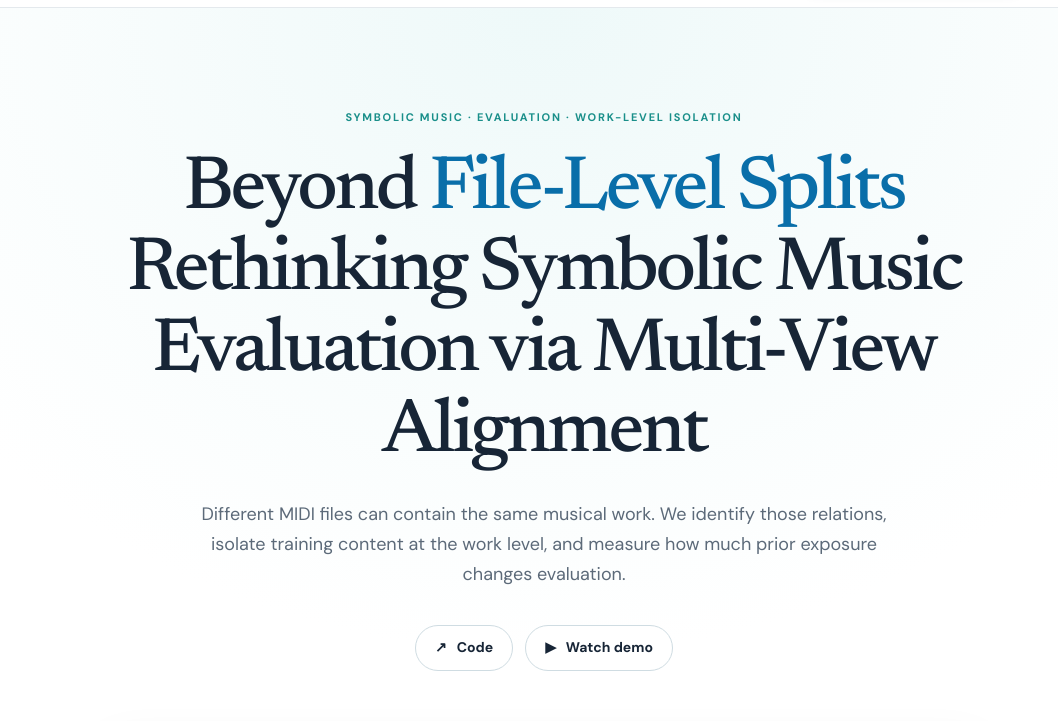
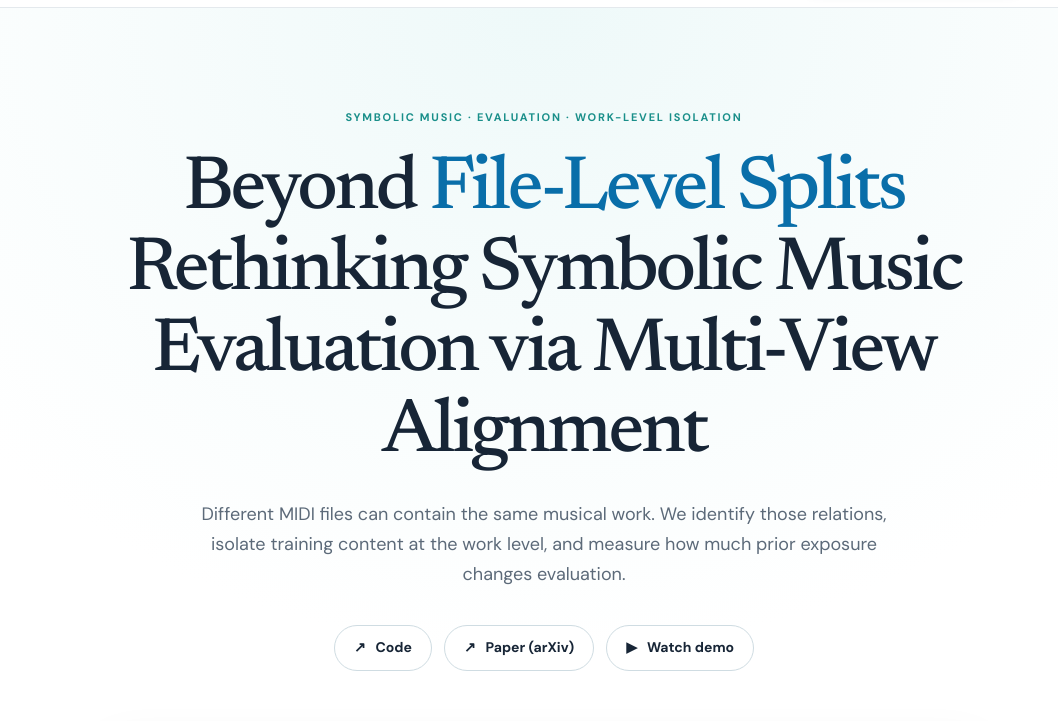
Before and after one commit to kunbai05-nb/kunbai05-nb.github.io, a plain HTML site: page index.html in a window 1280 px wide. Shown: the part 79-800 px from the top of the page, without its empty margins (96-1154 px from the left). Drawn offline with Linux system fonts and the light colour scheme.

Commit message:
Link the arXiv paper beside the GitHub code

```diff
--- a/index.html
+++ b/index.html
@@ -106,7 +106,7 @@
 <body>
 <header class="topbar"><div class="container"><a class="brand" href="#top"><span class="brand-icon" aria-hidden="true">♫</span> MVA-SWI</a><nav class="nav" aria-label="Main navigation"><a href="#problem">Problem</a><a href="#method">Method</a><a href="#results">Results</a><a href="#demo">Demo</a></nav><div class="extended-slot"><a class="extended-results" href="assets/extended_results.pdf" target="_blank" rel="noopener" aria-label="Extended Results, additional analyses (PDF, opens in a new tab)"><span class="results-icon" aria-hidden="true"><svg viewBox="0 0 24 24" fill="none" stroke="currentColor" stroke-width="1.7" stroke-linecap="round" stroke-linejoin="round"><path d="M6 3.5h7l4.5 4.5v12.5H6zM13 3.5V8h4.5M9 16v-2m3 2v-4m3 4v-6"/></svg></span><span class="results-copy"><span class="results-title">Extended Results</span><span class="results-subtitle">Click me · PDF</span></span><span class="results-arrow" aria-hidden="true"><svg viewBox="0 0 16 16" fill="none" stroke="currentColor" stroke-width="1.7" stroke-linecap="round" stroke-linejoin="round"><path d="M4 12 12 4M5 4h7v7"/></svg></span></a></div></div></header>
 <main id="top">
-  <section class="hero"><div class="container"><p class="eyebrow">Symbolic music · evaluation · work-level isolation</p><h1>Beyond <em>File-Level Splits</em><br>Rethinking Symbolic Music Evaluation via Multi-View Alignment</h1><p class="sub">Different MIDI files can contain the same musical work. We identify those relations, isolate training content at the work level, and measure how much prior exposure changes evaluation.</p><div class="actions"><a class="pill" href="https://github.com/kunbai05-nb/LeakageBench-MIDI" target="_blank" rel="noopener">↗ &nbsp; Code</a><a class="pill" href="#demo">▶ &nbsp; Watch demo</a></div><div id="demo" class="hero-demo"><div class="video-wrap"><video controls preload="metadata" playsinline aria-label="MVA-SWI detector application demonstration"><source src="assets/demo.mp4" type="video/mp4">Your browser does not support embedded video.</video></div></div></div></section>
+  <section class="hero"><div class="container"><p class="eyebrow">Symbolic music · evaluation · work-level isolation</p><h1>Beyond <em>File-Level Splits</em><br>Rethinking Symbolic Music Evaluation via Multi-View Alignment</h1><p class="sub">Different MIDI files can contain the same musical work. We identify those relations, isolate training content at the work level, and measure how much prior exposure changes evaluation.</p><div class="actions"><a class="pill" href="https://github.com/kunbai05-nb/LeakageBench-MIDI" target="_blank" rel="noopener">↗ &nbsp; Code</a><a class="pill" href="https://arxiv.org/pdf/2611.28765" target="_blank" rel="noopener">↗ &nbsp; Paper (arXiv)</a><a class="pill" href="#demo">▶ &nbsp; Watch demo</a></div><div id="demo" class="hero-demo"><div class="video-wrap"><video controls preload="metadata" playsinline aria-label="MVA-SWI detector application demonstration"><source src="assets/demo.mp4" type="video/mp4">Your browser does not support embedded video.</video></div></div></div></section>
   <div class="quickfacts"><div class="container facts"><div class="fact"><strong>30.16%</strong><span>relative NLL reduction for MIDI-GPT under same-work exposure</span></div><div class="fact"><strong>0.45%</strong><span>ATEPP MIDI-GPT deviation from label-isolated reference after MVA-SWI isolation</span></div><div class="fact"><strong>98.91%</strong><span>clean tokens retained in the ATEPP downstream study</span></div></div></div>
   <section id="problem" class="section"><div class="container"><div class="section-header"><span class="kicker">01 / The problem</span><h2>Different files. The same work.</h2><p>A train/test split can be file-disjoint and still expose a model to another performance or arrangement of a test composition.</p></div><div class="split reverse"><figure class="figure"><img class="enlarge" src="assets/work-overlap.webp" alt="Illustration of two versions of the same work crossing training and evaluation, and work-level isolation excluding the training version" loading="lazy"><figcaption>Fig. 1 from the paper · Why work-level isolation matters.</figcaption></figure><div class="copy"><h3>File identity misses musical identity.</h3><p>The paper distinguishes a <b>same-work relation</b> between two MIDI files from <b>work-level exposure</b> across the training and evaluation sets. Exposure can make a held-out loss reflect familiarity with the composition.</p><p>Isolation removes training files linked to evaluation works while leaving the evaluation set fixed and retaining unrelated music.</p></div></div></div></section>
   <section id="method" class="section alt"><div class="container"><div class="section-header"><span class="kicker">02 / The approach</span><h2>Multi-view alignment, then work-level isolation.</h2><p>MVA-SWI combines retrieval, ordered local correspondence, and calibrated pair verification to form work groups.</p></div><figure class="figure method-figure"><img class="enlarge" src="assets/method-overview.webp" alt="Four-part MVA-SWI workflow: multi-view retrieval, ordered local alignment, calibrated verification, and work-level isolation" loading="lazy"><figcaption>Fig. 2 from the paper · The full MVA-SWI workflow.</figcaption></figure><div class="steps"><div class="step"><b>01 / RETRIEVE</b><strong>Five musical views</strong><p>Find candidate MIDI pairs with complementary representations.</p></div><div class="step"><b>02 / ALIGN</b><strong>Shared passages</strong><p>Compare short segments in order to distinguish a coherent match from incidental similarity.</p></div><div class="step"><b>03 / VERIFY</b><strong>Calibrated evidence</strong><p>Combine global, retrieval, and local evidence in a classifier ensemble.</p></div><div class="step"><b>04 / ISOLATE</b><strong>Work-level groups</strong><p>Remove linked training content while keeping validation and test files fixed.</p></div></div></div></section>
```
